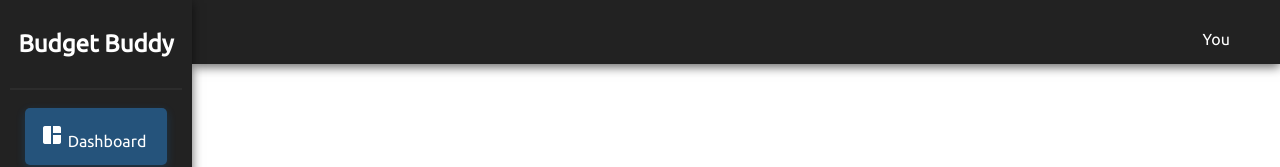
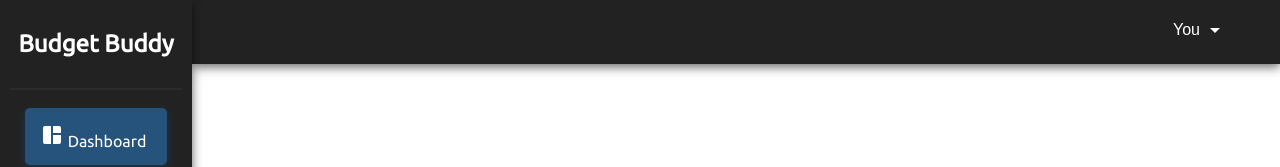
Before and after one commit to Group-Saber/saber-budget-buddy, a React (Create React App) app in the folder budget_buddy_frontend/: page /main/dashboard in a window 1280 px wide. Shown: the top 167 px of the page. Built offline with nearby package versions, Linux system fonts and the light colour scheme; no server answers; the HTML template or start-up script is replaced by a standard one.

Commit message:
logout feature

```diff
--- a/budget_buddy_frontend/src/App.css
+++ b/budget_buddy_frontend/src/App.css
@@ -114,10 +114,55 @@ body {
 }
 
 .panel-name {
-  color: var(--white);
   position: absolute;
+  display: inline-block;
   right: 50px;
-  bottom: 0;
+  bottom: 15px;
+}
+
+.name-btn {
+  padding: 10px;
+  font-size: 16px;
+  color: white;
+  background-color: transparent;
+  border: none;
+  cursor: pointer;
+  display: flex;
+  align-items: center;
+}
+
+.dropdown-arrow {
+  height: 0;
+  width: 0;
+	border-left: 5px solid transparent;
+	border-right: 5px solid transparent;
+	border-top: 5px solid white;
+  margin-left: 10px;
+}
+
+.dropdown-content {
+  display: none;
+  position: absolute;
+  background-color: #f9f9f9;
+  box-shadow: 0px 8px 16px 0px rgba(0,0,0,0.2);
+  z-index: 1;
+}
+
+/* Links inside the dropdown */
+.dropdown-content a {
+  color: black;
+  padding: 12px 28px;
+  text-decoration: none;
+  display: block;
+}
+
+.dropdown-content a:hover {
+  background-color: var(--blue);
+  color: white;
+}
+
+.panel-name:hover .dropdown-content {
+  display: block;
 }
 
 .avatar {
--- a/budget_buddy_frontend/src/components/Panel.js
+++ b/budget_buddy_frontend/src/components/Panel.js
@@ -31,7 +31,11 @@ const Panel = ({uid}) => {
         <div>
             <div className="top-panel">
                 <div className="panel-name">
-                    <p>{name}</p>
+                    {/* <p>{name}</p> */}
+                    <button className='name-btn'>{name}<div className='dropdown-arrow'></div></button>
+                    <div class="dropdown-content">
+                        <a href="/">Logout</a>
+                    </div>
                 </div>
             </div>
             <div className="side-panel">
```
Also changed, not shown: 2 other files (tests, documents, lock files or other folders).
